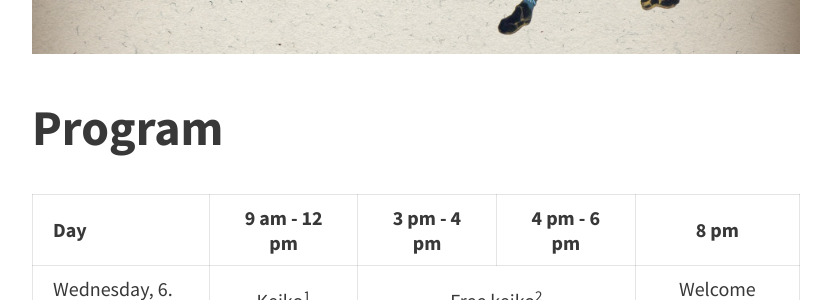
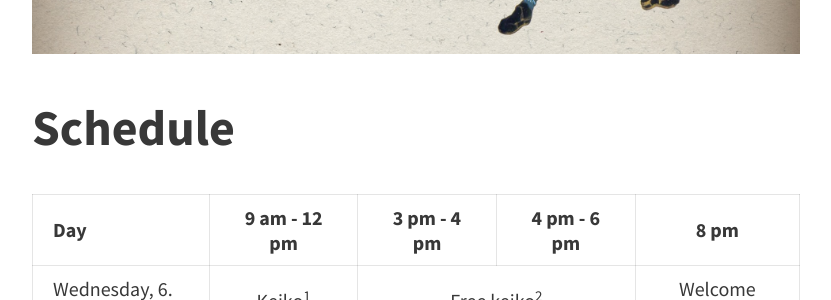
Before and after one commit to vholer/nitenichiryu, a Jekyll site: the page built from index.md, in a window 1280 px wide and 900 px high, scrolled down 538 px. Shown: the part 164-464 px from the top of the window, without its empty margins (224-1055 px from the left). Built offline with Jekyll 4.4.1, drawn with Linux system fonts in a browser that asks for light colours; nearby versions of some CDN libraries.

Commit message:
Change "Program" to "Schedule"

```diff
--- a/index.md
+++ b/index.md
@@ -8,7 +8,7 @@ hide: true
 
 ![Banner](/img/hnir_banner.jpg)
 
-# Program
+# Schedule
 
 <table>
   <thead>
```
